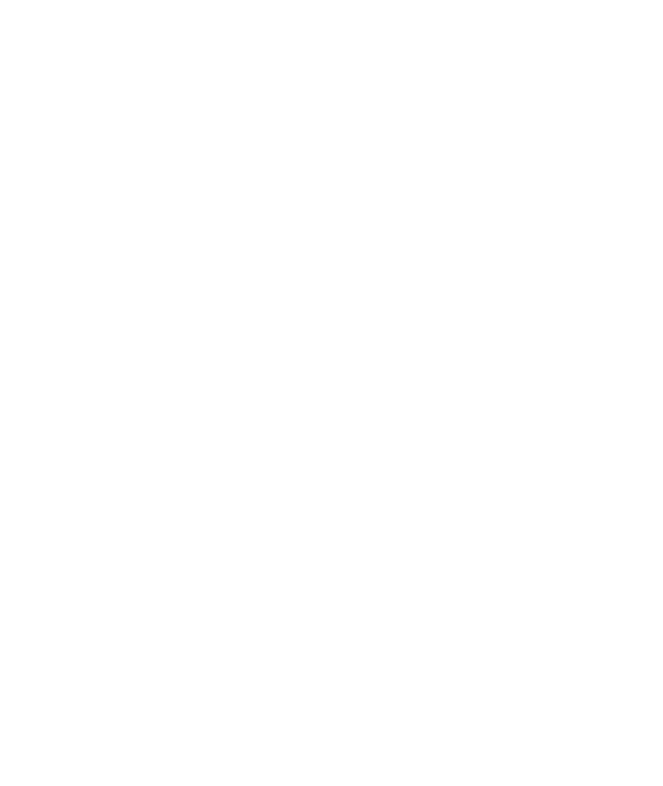
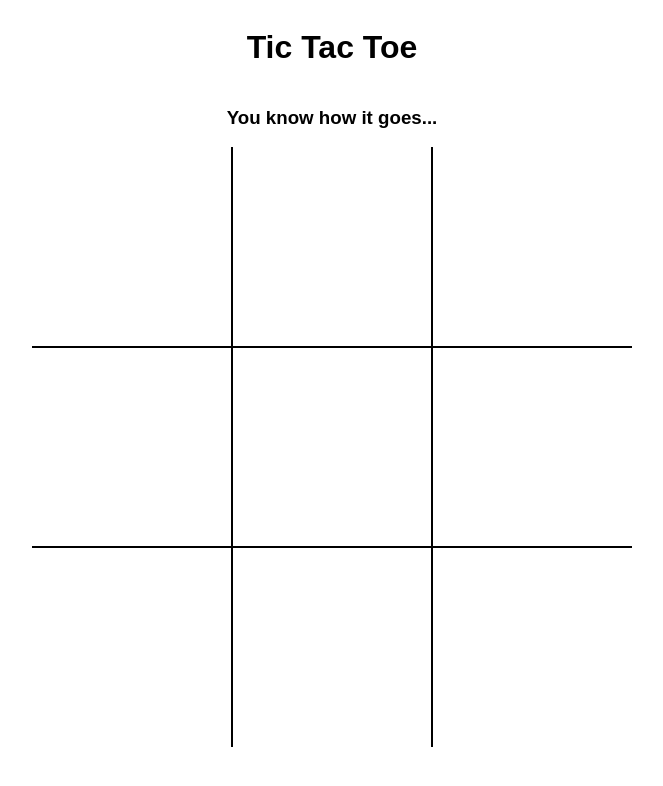
Before and after one commit to matic1010/tic-tac-toe, a plain HTML site: page index.html in a window 1280 px wide. Shown: the whole page, without its empty margins (308-971 px from the left). Drawn offline with Linux system fonts and the light colour scheme.

Commit message:
added basic UI

```diff
--- a/index.html
+++ b/index.html
@@ -7,6 +7,9 @@
   <link rel="stylesheet" href="style.css">
 </head>
 <body>
+  <h1>Tic Tac Toe</h1>
+  <h3>You know how it goes...</h3>
+  <div id="board"></div>
   <script src="index.js"></script>
 </body>
 </html>
--- a/index.js
+++ b/index.js
@@ -32,6 +32,7 @@ const gameController = (function() {
         console.log("It's a draw!")
       }
       _toggleActivePlayer();
+      displayController.renderBoard(gameBoard);
     } else {
       console.log("field already taken")
     }
@@ -98,3 +99,42 @@ const gameController = (function() {
 
   return { makeMove, checkForWin };
 })();
+
+const displayController = (function () {
+  const renderBoard = (board) => {
+    const htmlBoard = document.getElementById("board");
+
+    htmlBoard.innerHTML = "";
+
+    for (let i = 0; i < 9; i++) {
+      const htmlField = document.createElement("div");
+      htmlField.classList.add("field");
+
+      if (i === 2 || i === 5 || i === 8) {
+        htmlField.classList.add("no-r");
+      }
+
+      if (i === 0 || i === 3 || i === 6) {
+        htmlField.classList.add("no-l");
+      }
+      if (i <= 2) {
+        htmlField.classList.add("no-t");
+      }
+      if (i >= 6) {
+        htmlField.classList.add("no-b");
+      }
+
+      if(board.getField(i)) {
+        htmlField.textContent = board.getField(i);
+      } else {
+        htmlField.addEventListener("click", () => gameController.makeMove(i))
+      }
+
+      htmlBoard.appendChild(htmlField);
+    }
+  }
+
+  return { renderBoard }
+})();
+
+displayController.renderBoard(gameBoard);
--- a/style.css
+++ b/style.css
@@ -0,0 +1,40 @@
+body {
+  font-family: Arial, Helvetica, sans-serif;
+  display: flex;
+  flex-direction: column;
+  align-items: center;
+  justify-content: center;
+}
+
+#board {
+  height: 600px;
+  width: 600px;
+  display: grid;
+  grid-template-columns: repeat(3, 1fr);
+  grid-template-rows: repeat(3, 1fr);
+}
+
+.field {
+  border: 1px solid black;
+  display: flex;
+  align-items: center;
+  justify-content: center;
+  font-size: 4rem;
+
+}
+
+.no-r {
+  border-right: none;
+}
+
+.no-l {
+  border-left: none;
+}
+
+.no-t {
+  border-top: none;
+}
+
+.no-b {
+  border-bottom: none;
+}
```
